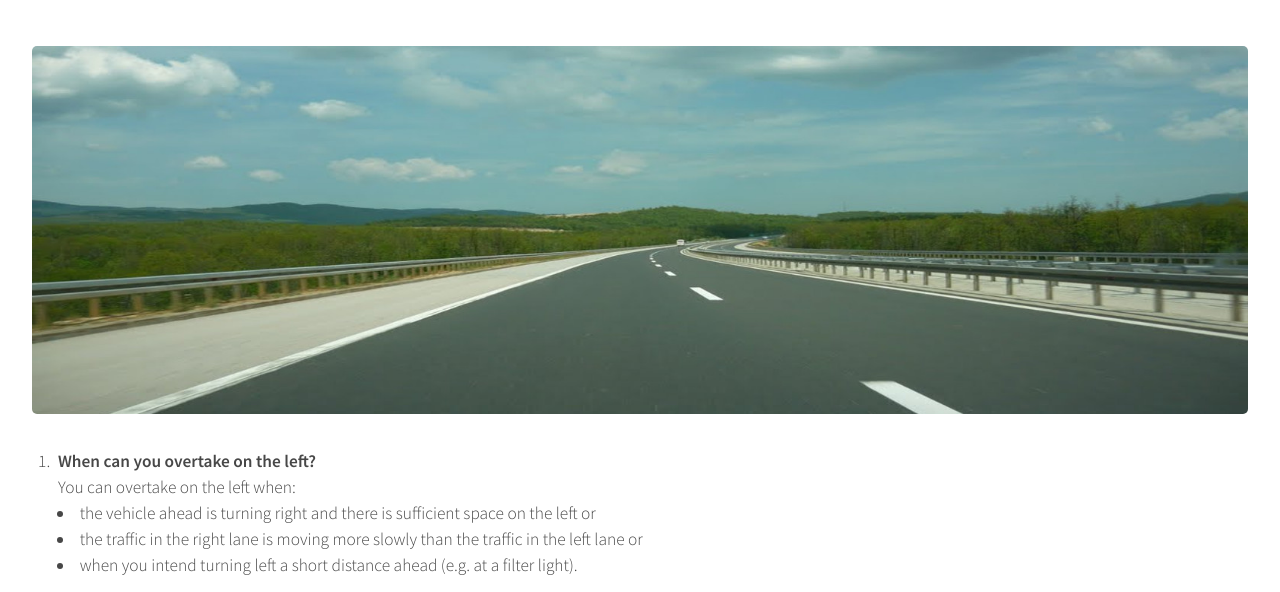
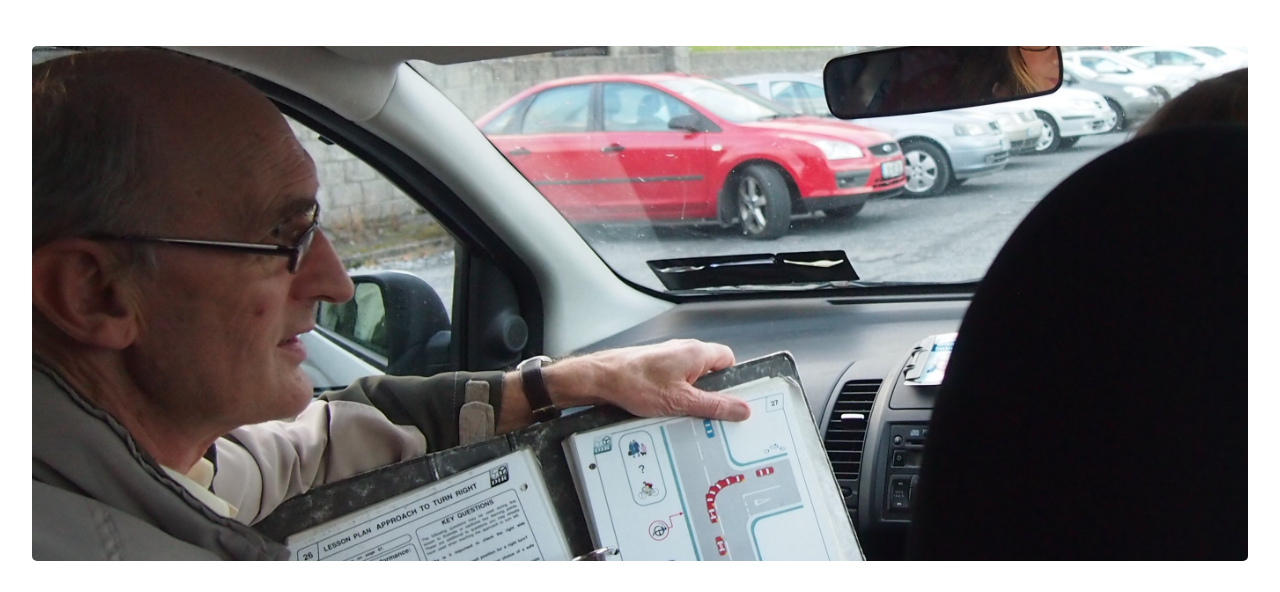
Before and after one commit to bigfatpaulyj/bigfatpaulyj.github.io, a plain HTML site: page info.html in a window 1280 px wide. Shown: the part 177-769 px from the top of the page. Drawn offline with Linux system fonts and the light colour scheme.

Commit message:
added 2 images

```diff
--- a/info.html
+++ b/info.html
@@ -78,7 +78,7 @@
 											<p>Questions that may frequently be asked on a driving test</p>
 										</header>
 
-										<span class="image featured"><img src="images/banner.jpg" alt="" /></span>
+										<span class="image featured"><img src="images/insidecar.jpg" alt="" /></span>
 
 										<ol class="default">
 											<li>
```
Also changed, not shown: index.html (+1 -0 lines), images/insidecar.jpg (added), images/outside1.jpg (added).
